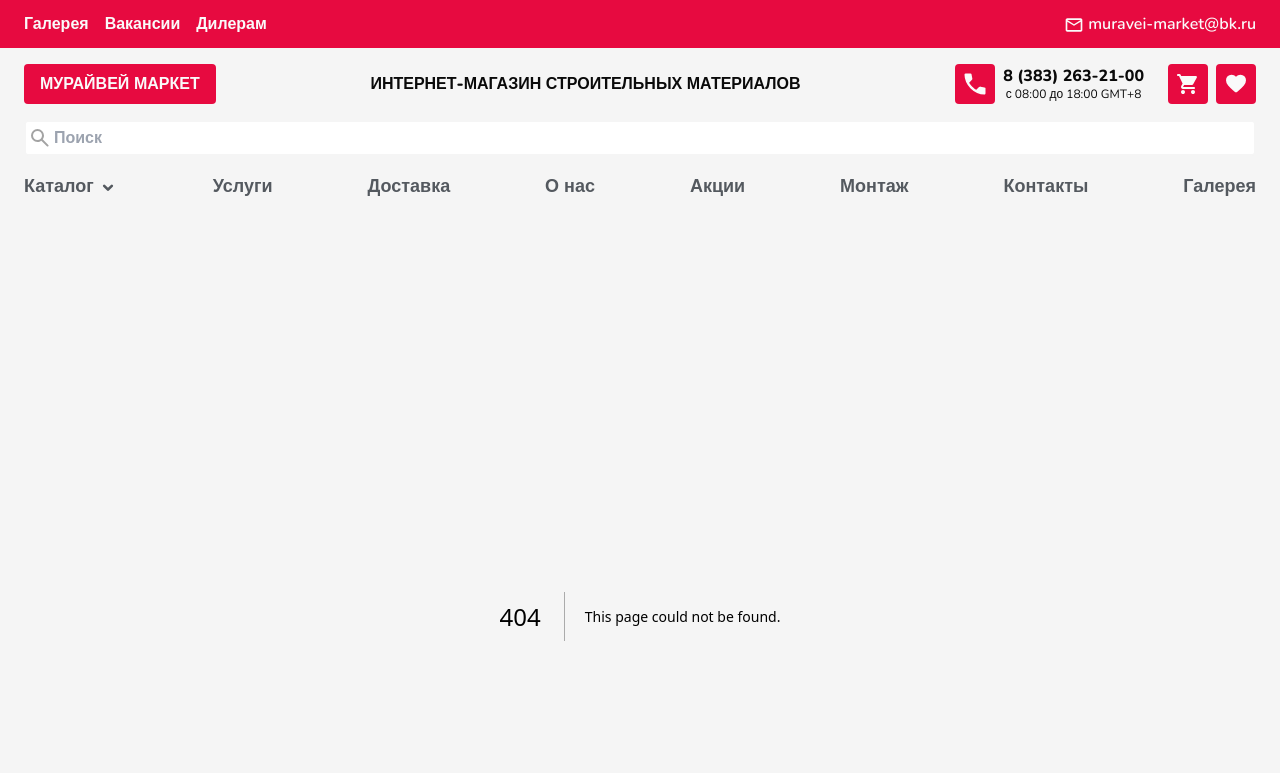
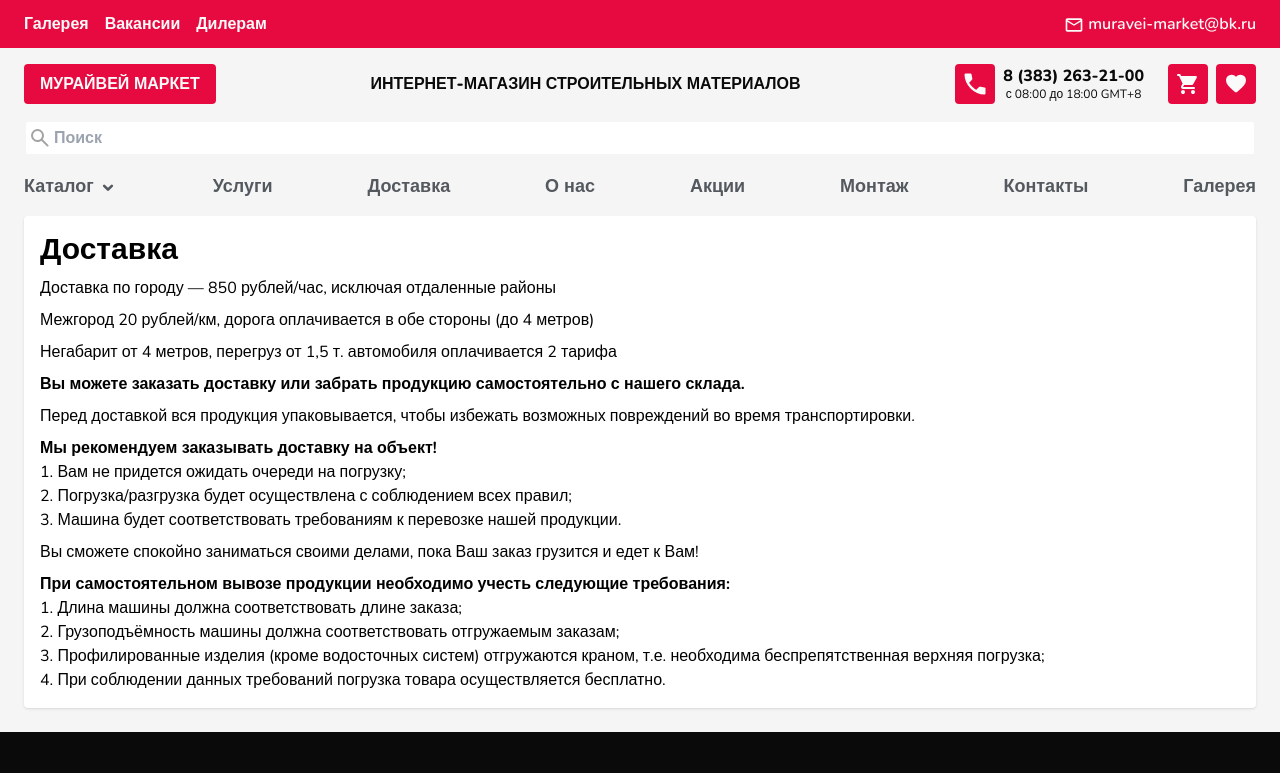
Before and after one commit to oiwy/muravei-market, a Next.js app: page /delivery in a window 1280 px wide. Before the commit this address had no page. Shown: the top 773 px of the page. Built offline with nearby package versions, Linux system fonts and the light colour scheme.

Commit message:
feat: add delivery

```diff
--- /dev/null
+++ b/src/app/delivery/page.tsx
@@ -0,0 +1,64 @@
+const Delivery = () => {
+  return (
+    <section>
+      <div className="container pb-6">
+        <div className="flex flex-col gap-y-2 rounded bg-white p-4 shadow">
+          <h1 className="text-3xl font-extrabold">Доставка</h1>
+          <p>Доставка по городу — 850 рублей/час, исключая отдаленные районы</p>
+          <p>
+            Межгород 20 рублей/км, дорога оплачивается в обе стороны (до 4
+            метров)
+          </p>
+          <p>
+            Негабарит от 4 метров, перегруз от 1,5 т. автомобиля оплачивается 2
+            тарифа
+          </p>
+          <b>
+            Вы можете заказать доставку или забрать продукцию самостоятельно с
+            нашего склада.
+          </b>
+          <p>
+            Перед доставкой вся продукция упаковывается, чтобы избежать
+            возможных повреждений во время транспортировки.
+          </p>
+          <div>
+            <b>Мы рекомендуем заказывать доставку на объект!</b>
+            <ul>
+              <li>1. Вам не придется ожидать очереди на погрузку;</li>
+              <li>
+                2. Погрузка/разгрузка будет осуществлена с соблюдением всех
+                правил;
+              </li>
+              <li>
+                3. Машина будет соответствовать требованиям к перевозке нашей
+                продукции.
+              </li>
+            </ul>
+          </div>
+          <p>
+            Вы сможете спокойно заниматься своими делами, пока Ваш заказ
+            грузится и едет к Вам!
+          </p>
+          <div>
+            <b>
+              При самостоятельном вывозе продукции необходимо учесть следующие
+              требования:
+            </b>
+            <ul>
+              {[
+                "Длина машины должна соответствовать длине заказа;",
+                "Грузоподъёмность машины должна соответствовать отгружаемым заказам;",
+                "Профилированные изделия (кроме водосточных систем) отгружаются краном, т.е. необходима беспрепятственная верхняя погрузка;",
+                "При соблюдении данных требований погрузка товара осуществляется бесплатно.",
+              ].map((item, index) => (
+                <li key={item}>{`${index + 1}. ${item}`}</li>
+              ))}
+            </ul>
+          </div>
+        </div>
+      </div>
+    </section>
+  );
+};
+
+export default Delivery;
```
